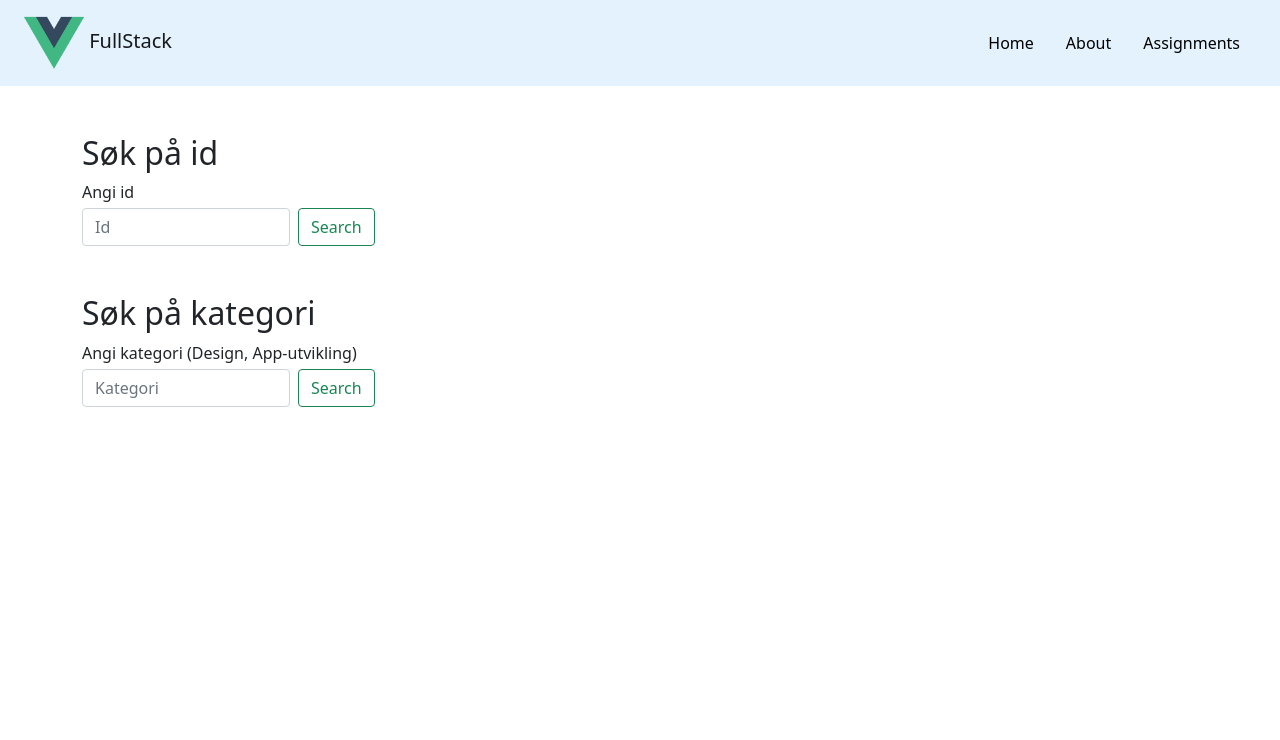
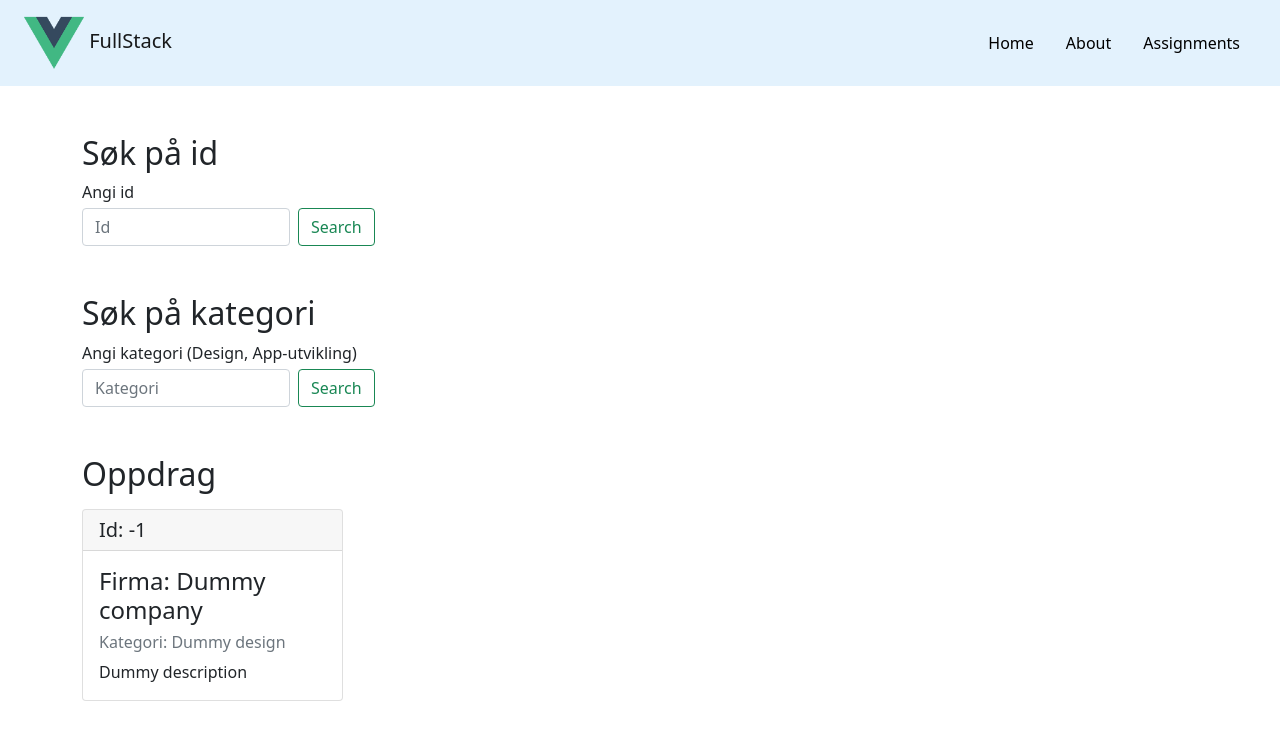
Before and after one commit to saadjanjuaa/Webutvikling-2-eksamen, a Vue app in the folder full-stack-vue/: page /assignments in a window 1280 px wide. Shown: the top 740 px of the page. Built offline with nearby package versions, Linux system fonts and the light colour scheme; no server answers.

Commit message:
Create AssignmentItem.vue & AssignmentList.vue

```diff
--- /dev/null
+++ b/full-stack-vue/src/components/assignments/AssignmentItem.vue
@@ -0,0 +1,28 @@
+<template>
+
+    <article class="col col-sm-12 col-md-6 col-lg-4 col-xl-3">
+        <div class="card">
+            <h5 class="card-header">Id: {{id}}</h5>
+            <div class="card-body">
+                <h5 class="card-title h4">Firma: {{company}}</h5>
+                <h6 class="h6 text-muted"> Kategori: {{category}}</h6>
+                <p class="card-text">{{description}}</p>
+            </div>
+        </div>
+    </article>
+
+</template>
+
+<script>
+export default {
+    setup() {
+
+    },
+    props: {
+        id: Number,
+        description: String,
+        category: String,
+        company: String
+    },
+}
+</script>
--- /dev/null
+++ b/full-stack-vue/src/components/assignments/AssignmentList.vue
@@ -0,0 +1,33 @@
+<template>
+    <section>
+
+        <h2 class="mt-5 mb-3">Oppdrag</h2>
+
+        <section class="row">
+            <assignment-item v-for="(assignment,i) in assignments" :key="i"
+            :id="assignment.id"
+            :description="assignment.description"
+            :category="assignment.category"
+            :company="assignment.company"
+            ></assignment-item>
+        </section>
+
+    </section>
+</template>
+
+<script>
+import assignmentService from '../../services/assignmentService.js'
+import AssignmentItem from './AssignmentItem.vue'
+
+export default {
+    setup() {
+
+        const assignments = assignmentService.getAll();
+
+        return {assignments}
+    },
+    components: {
+        AssignmentItem
+    }
+}
+</script>
--- a/full-stack-vue/src/views/AssignmentView.vue
+++ b/full-stack-vue/src/views/AssignmentView.vue
@@ -1,18 +1,21 @@
 <template>
 
     <section>
-        <search-assignment-item></search-assignment-item>
+      <search-assignment-item></search-assignment-item>
+      <assignment-list></assignment-list>
     </section>
 
 </template>
 
 <script>
+import AssignmentList from '../components/assignments/AssignmentList.vue'
 import SearchAssignmentItem from '../components/assignments/SearchAssignmentItem.vue'
 
 
 export default {
   components: {
     SearchAssignmentItem,
+    AssignmentList,
   }
 }
 </script>
```
